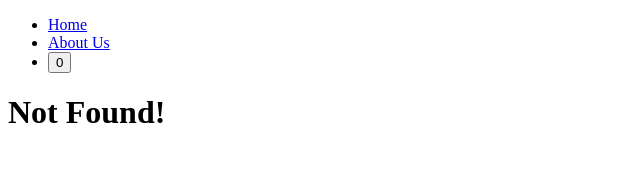
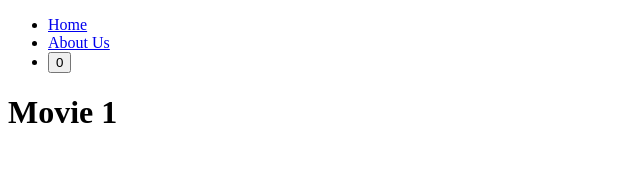
Before and after one commit to JeongSangMyeong/learn-nextjs14, a Next.js app: page /movies/1 in a window 1280 px wide. Before the commit this address had no page. Shown: the top 184 px of the page, without its empty margins (0-640 px from the left). Built offline with nearby package versions, Linux system fonts and the light colour scheme.

Commit message:
#2.9 Dynamic Routes

```diff
--- /dev/null
+++ b/app/(movies)/movies/[id]/page.tsx
@@ -0,0 +1,6 @@
+export default function MovieDetail({ params: { id }, }: { params: { id: string }; }) {
+    console.log(id);
+    return (
+        <h1>Movie {id}</h1>
+    );
+}
```
